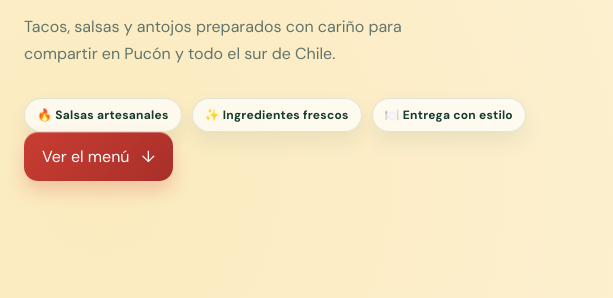
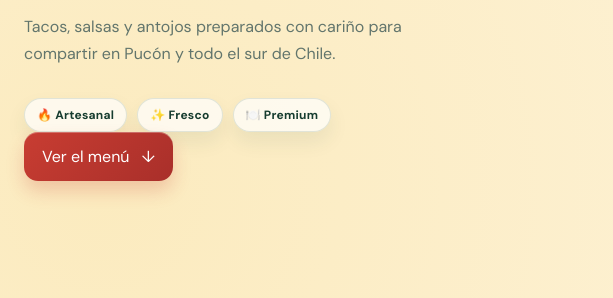
Before and after one commit to ulloaobadilla-jpg/Lamexicana, a website: page index.html in a window 1280 px wide. Shown: the part 502-800 px from the top of the page, 0-613 px from the left. Drawn offline with nearby package versions, Linux system fonts and the light colour scheme.

Commit message:
Compact hero badges

```diff
--- a/index.html
+++ b/index.html
@@ -35,9 +35,9 @@
         <h1><span id="hero-title-main">México en cada</span><br><i id="hero-title-accent">mordida.</i></h1>
         <p class="hero-text" id="hero-description">Tacos, salsas y antojos preparados con cariño para compartir en Pucón y todo el sur de Chile.</p>
         <div class="hero-badges" aria-label="Destacados premium">
-          <span>🔥 Salsas artesanales</span>
-          <span>✨ Ingredientes frescos</span>
-          <span>🍽️ Entrega con estilo</span>
+          <span>🔥 Artesanal</span>
+          <span>✨ Fresco</span>
+          <span>🍽️ Premium</span>
         </div>
         <a class="primary-button" id="hero-cta" href="#catalogo">Ver el menú <span>↓</span></a>
       </div>
```
